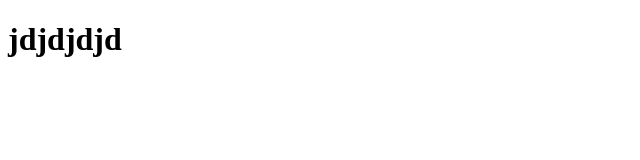
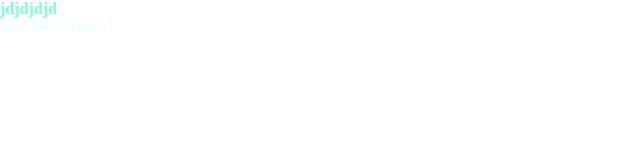
Before and after one commit to javeriyahimran/git-demo, a plain HTML site: page index.html in a window 1280 px wide. Shown: the whole page, without its empty margins (0-640 px from the left). Drawn offline with Linux system fonts and the light colour scheme.

Commit message:
new changes

```diff
--- a/index.html
+++ b/index.html
@@ -5,6 +5,7 @@
     <meta http-equiv="X-UA-Compatible" content="IE=edge">
     <meta name="viewport" content="width=device-width, initial-scale=1.0">
     <title>Document</title>
+    <link rel="stylesheet" href="style.css">
 </head>
 <body>
 
@@ -12,5 +13,10 @@
         jdjdjdjd
     </h1>
 
+    <h2>
+        new lines addes
+
+    </h2>
+
 </body>
 </html>
--- /dev/null
+++ b/style.css
@@ -0,0 +1,10 @@
+*{
+    font-size: medium;
+    color: azure;
+    margin: auto;
+}
+
+
+h1{
+    color: aquamarine;
+}
```
